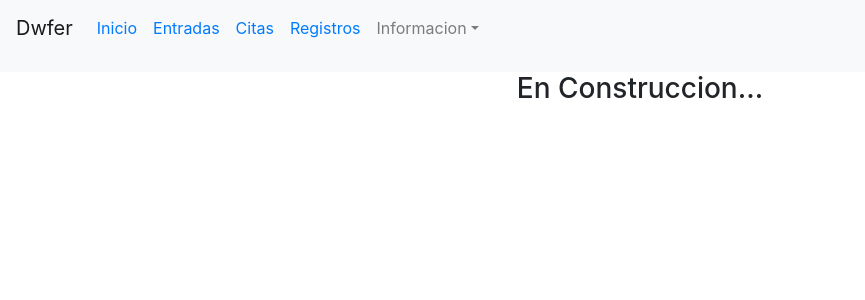
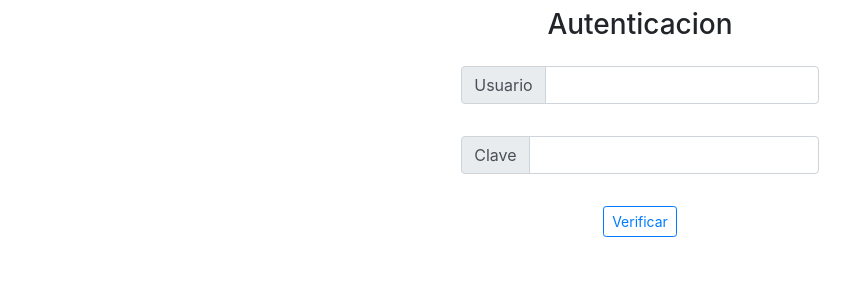
Before and after one commit to sedwarb/hairdressing, a React (Create React App) app in the folder client/: page / in a window 1280 px wide. Shown: the top 300 px of the page, without its empty margins (0-865 px from the left). Built offline with nearby package versions, Linux system fonts and the light colour scheme.

Commit message:
se agrego la autenticacion de inicio, falta terminarla

```diff
--- a/client/src/App.js
+++ b/client/src/App.js
@@ -10,19 +10,21 @@ import { TablaServicios } from './components/ShowTable/TablaServicios'
 import { TablaTrabaja } from './components/ShowTable/TablaTrabaja'
 import { Citas } from './components/Citas/Citas'
 import { TablaProductos } from './components/ShowTable/TablaProductos'
+import { Autenticar } from './components/Autenticar/Autenticar';
 
 function App() {
   return (
     <React.StrictMode>
-      <Route path="/" component={Navbar}></Route>
-      <Route exact path="/" component={Init}></Route>
-      <Route exact path="/69110116114105101115" component={Oentries}></Route>
-      <Route exact path="/109101101116105110103" component={Citas}></Route>
-      <Route exact path="/849798108101" component={ShowMeTables}></Route>
-      <Route exact path="/85115101114849798108101" component={TablaUsuario}></Route>
-      <Route exact path="/8310111411810599101849798108101" component={TablaServicios}></Route>
-      <Route exact path="/87111114107101114849798108101" component={TablaTrabaja}></Route>
-      <Route exact path="/11211411110011799116111115" component={TablaProductos}></Route>
+      <Route exact path="/" component={Autenticar}></Route>
+      <Route path="/971171161011101161059997114" component={Navbar}></Route>
+      <Route exact path="/971171161011101161059997114" component={Init}></Route>
+      <Route exact path="/971171161011101161059997114/69110116114105101115" component={Oentries}></Route>
+      <Route exact path="/971171161011101161059997114/109101101116105110103" component={Citas}></Route>
+      <Route exact path="/971171161011101161059997114/849798108101" component={ShowMeTables}></Route>
+      <Route exact path="/971171161011101161059997114/85115101114849798108101" component={TablaUsuario}></Route>
+      <Route exact path="/971171161011101161059997114/8310111411810599101849798108101" component={TablaServicios}></Route>
+      <Route exact path="/971171161011101161059997114/87111114107101114849798108101" component={TablaTrabaja}></Route>
+      <Route exact path="/971171161011101161059997114/11211411110011799116111115" component={TablaProductos}></Route>
     </React.StrictMode>
   );
 }
--- /dev/null
+++ b/client/src/components/Autenticar/Autenticar.jsx
@@ -0,0 +1,63 @@
+import React,{useState} from 'react'
+import { InputVarios } from '../entries/inputsEntries/InputVarios'
+import { NavLink } from 'react-router-dom'
+
+export function Autenticar(){
+    const [entries,setEntries]=useState({usuario:"",key:""})
+    return(
+        <>
+            <div className="d-flex flex-row justify-content-center">
+                <h3 className="p-2">Autenticacion</h3>
+            </div>
+            <div className="d-flex flex-row justify-content-center">
+                <div className="d-flex flex-column">
+                    <div className="p-2">
+                        <InputVarios
+                            conf={setEntries}
+                            tipo={"text"}
+                            estado={entries}
+                            nombre={"Usuario"}
+                            iden={"usuario"}
+                        />
+                    </div>
+                    <div className="p-2">
+                        <InputVarios
+                            conf={setEntries}
+                            tipo={"password"}
+                            estado={entries}
+                            nombre={"Clave"}
+                            iden={"key"}
+                        />
+                    </div>
+                </div>
+            </div>
+            <div className="d-flex flex-row justify-content-center">
+                <div className="p-2">
+                    <button
+                        onClick={()=>auth(entries,setEntries)}
+                        type='button'
+                        className="btn btn-outline-primary btn-sm">
+                            {
+                                entries.find?<NavLink exact to="/971171161011101161059997114">Ingresar</NavLink>:
+                                <NavLink exact to="/">Verificar</NavLink>
+                            }
+
+                    </button>
+                </div>
+            </div>
+        </>
+    )
+}
+
+function auth(entries,setEntries){
+    let usuarios = [
+        {usuario:"paola",clave:"paola",nivel:"admin"},
+        {usuario:"edwar",clave:"edwar",nivel:"trabajador"}
+    ]
+    //console.log(usuarios.find(b=>b.usuario===entries.usuario && b.clave===entries.key))
+    if(usuarios.find(b=>b.usuario===entries.usuario && b.clave===entries.key)){
+        setEntries({...entries,find:true})
+    }else{
+        setEntries({...entries,find:false})
+    }
+}
--- a/client/src/components/Navbar/Navbar.jsx
+++ b/client/src/components/Navbar/Navbar.jsx
@@ -13,17 +13,17 @@ export function Navbar(){
                         </li>
                         <li className="nav-item">
                             <p className="nav-link">
-                                <NavLink exact to="/69110116114105101115">Entradas</NavLink>
+                                <NavLink exact to="/971171161011101161059997114/69110116114105101115">Entradas</NavLink>
                             </p>
                         </li>
                         <li className="nav-item">
                             <p className="nav-link">
-                                <NavLink exact to="/109101101116105110103">Citas</NavLink>
+                                <NavLink exact to="/971171161011101161059997114/109101101116105110103">Citas</NavLink>
                             </p>
                         </li>
                         <li className="nav-item">
                             <p className="nav-link">
-                                <NavLink exact to="/849798108101">Registros</NavLink>
+                                <NavLink exact to="/971171161011101161059997114/849798108101">Registros</NavLink>
                             </p>
                         </li>
                         <li className="nav-item dropdown">
@@ -38,20 +38,20 @@ export function Navbar(){
                             </p>
                             <div className="dropdown-menu" aria-labelledby="navbarDropdown">
                                 <p className="dropdown-item">
-                                    <NavLink exact to="/85115101114849798108101" >Clientes</NavLink>
+                                    <NavLink exact to="/971171161011101161059997114/85115101114849798108101" >Clientes</NavLink>
                                 </p>
                                 <p className="dropdown-item">
-                                    <NavLink exact to="/87111114107101114849798108101" >
+                                    <NavLink exact to="/971171161011101161059997114/87111114107101114849798108101" >
                                         Trabajadores
                                     </NavLink>
                                 </p>
                                 <p className="dropdown-item">
-                                    <NavLink exact to="/8310111411810599101849798108101" >
+                                    <NavLink exact to="/971171161011101161059997114/8310111411810599101849798108101" >
                                         Servicios
                                     </NavLink>
                                 </p>
                                 <p className="dropdown-item">
-                                    <NavLink exact to="/11211411110011799116111115">
+                                    <NavLink exact to="/971171161011101161059997114/11211411110011799116111115">
                                         Productos
                                     </NavLink>
                                 </p>
```
Also changed, not shown: client/src/components/entries/Oentries.jsx (line endings or trailing spaces), 2 other files (tests, documents, lock files or other folders).
